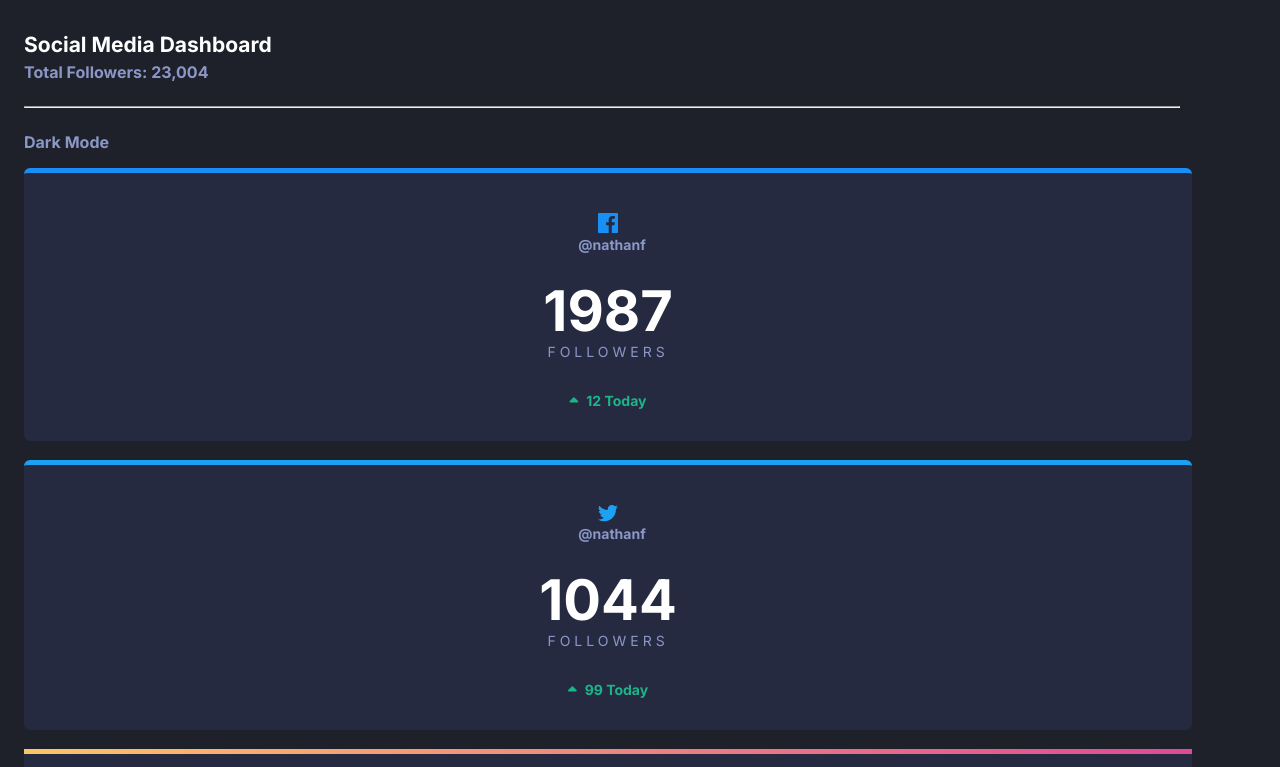
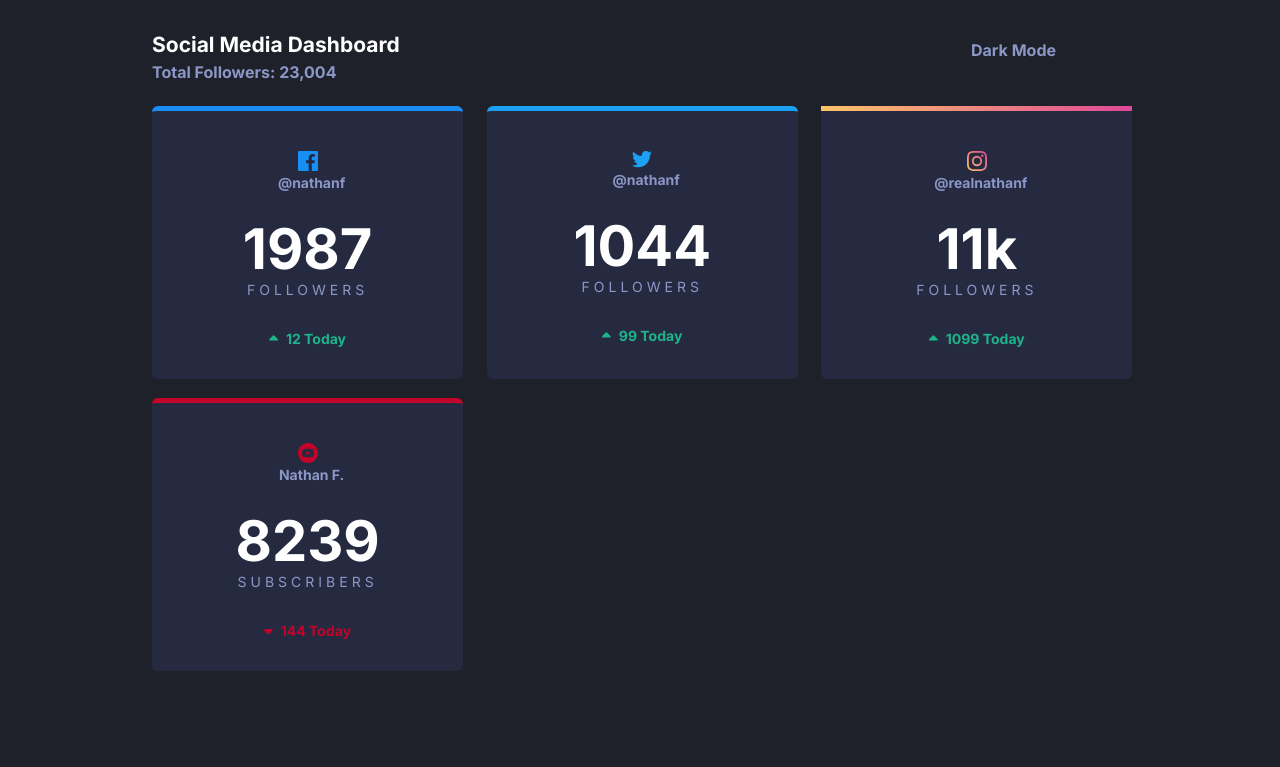
Before and after one commit to mbamamykel77/Social-Media-Dashboard, a plain HTML site: page index.html in a window 1280 px wide. Shown: the top 767 px of the page. Drawn offline with Linux system fonts and the light colour scheme; a web font is replaced by a local one.

Commit message:
worked on the desktop view

```diff
--- a/index.html
+++ b/index.html
@@ -12,14 +12,21 @@
     ></script>
   </head>
   <body>
-    <header>
+    <header class="header">
       <div class="headerText">
         <h2>Social Media Dashboard</h2>
         <p>Total Followers: 23,004</p>
       </div>
       <hr />
       <div class="toggle">
+        <div>
           <p>Dark Mode</p>
+        </div>
+        <!-- <div><label class="switch">
+            <input type="checkbox">
+            <span class="slider round"></span>
+          </label>
+        </div> -->
       </div>
     </header>
 
@@ -146,7 +153,9 @@
             <div><h1>5462</h1></div>
           </div>
           <div class="stat_2">
-            <div class="plenty"><img src="./images/icon-instagram.svg" alt="" /></div>
+            <div class="plenty">
+              <img src="./images/icon-instagram.svg" alt="" />
+            </div>
             <div class="stat_icon">
               <div><i class="fa-solid fa-caret-up"></i></div>
               <div><p>2257%</p></div>
@@ -160,7 +169,9 @@
             <div><h1>52k</h1></div>
           </div>
           <div class="stat_2">
-            <div class="plenty"><img src="./images/icon-instagram.svg" alt="" /></div>
+            <div class="plenty">
+              <img src="./images/icon-instagram.svg" alt="" />
+            </div>
             <div class="stat_icon">
               <div><i class="fa-solid fa-caret-up"></i></div>
               <div><p>1375%</p></div>
@@ -179,7 +190,9 @@
             <div><h1>117</h1></div>
           </div>
           <div class="stat_2">
-            <div class="plenty2"><img src="./images/icon-twitter.svg" alt="" /></div>
+            <div class="plenty2">
+              <img src="./images/icon-twitter.svg" alt="" />
+            </div>
             <div class="stat_icon">
               <div><i class="fa-solid fa-caret-up"></i></div>
               <div><p>303%</p></div>
@@ -193,7 +206,9 @@
             <div><h1>507</h1></div>
           </div>
           <div class="stat_2 down">
-            <div class="plenty2"><img src="./images/icon-twitter.svg" alt="" /></div>
+            <div class="plenty2">
+              <img src="./images/icon-twitter.svg" alt="" />
+            </div>
             <div class="stat_icon">
               <div><i class="fa-solid fa-caret-down"></i></div>
               <div><p>553%</p></div>
@@ -207,7 +222,9 @@
             <div><h1>107</h1></div>
           </div>
           <div class="stat_2 down">
-            <div class="plenty1"><img src="./images/icon-youtube.svg" alt="" /></div>
+            <div class="plenty1">
+              <img src="./images/icon-youtube.svg" alt="" />
+            </div>
             <div class="stat_icon">
               <div><i class="fa-solid fa-caret-down"></i></div>
               <div><p>19%</p></div>
@@ -221,7 +238,9 @@
             <div><h1>1407</h1></div>
           </div>
           <div class="stat_2 down">
-            <div class="plenty1"><img src="./images/icon-youtube.svg" alt="" /></div>
+            <div class="plenty1">
+              <img src="./images/icon-youtube.svg" alt="" />
+            </div>
             <div class="stat_icon">
               <div><i class="fa-solid fa-caret-down"></i></div>
               <div><p>12%</p></div>
--- a/style.css
+++ b/style.css
@@ -1,7 +1,7 @@
-@import url('https://fonts.googleapis.com/css2?family=Bai+Jamjuree:wght@500&family=Inter:wght@400;700&family=Space+Mono:wght@700&display=swap');
+@import url("https://fonts.googleapis.com/css2?family=Bai+Jamjuree:wght@500&family=Inter:wght@400;700&family=Space+Mono:wght@700&display=swap");
 
-body{
-    font-family: 'Inter', sans-serif;
+body {
+  font-family: "Inter", sans-serif;
   background-color: hsl(230, 17%, 14%);
   color: white;
   font-size: 14px;
@@ -14,16 +14,16 @@ body{
 }
 
 /* header */
-.headerText{
+.headerText {
   padding-top: 2rem;
   /* border-bottom: 0.5px solid hsl(228, 34%, 66%); */
   padding-bottom: 1.5rem;
 }
-hr{
+hr {
   width: 92%;
   color: hsl(228, 34%, 66%);
 }
-.headerText p{
+.headerText p {
   color: hsl(228, 34%, 66%);
   font-weight: bold;
   margin-top: 5px;
@@ -31,16 +31,30 @@ hr{
 }
 
 /* toggle */
-.toggle{
+.toggle {
   padding-top: 1.5rem;
   color: hsl(228, 34%, 66%);
   font-weight: bold;
   padding-bottom: 1rem;
   font-size: 16px;
+  display: flex;
+  justify-content: space-between;
+}
+.toggle button {
+  margin-left: -5.2rem;
+  width: 3rem;
+  background-color: hsl(228, 34%, 66%);
+  border: none;
+  border-radius: 10rem;
+  color: white;
 }
 
 /* Grid items */
-.grid-item{
+.firstGrid {
+  margin-bottom: 5rem;
+}
+
+.grid-item {
   background-color: hsl(228, 28%, 20%);
   width: 93%;
   text-align: center;
@@ -49,7 +63,7 @@ hr{
   border-radius: 6px;
   margin-bottom: 1.2rem;
 }
-.socials{
+.socials {
   display: flex;
   flex-direction: column;
   justify-content: center;
@@ -58,42 +72,42 @@ hr{
   margin-bottom: 1.5rem;
   padding-top: 0.5rem;
 }
-.socials p{
+.socials p {
   margin-left: 0.5rem;
 }
-.count h1{
+.count h1 {
   font-size: 3.5rem;
   margin-bottom: -1.2rem;
 }
-.count span{
+.count span {
   color: hsl(228, 34%, 66%);
   letter-spacing: 4px;
 }
 
-.stat{
+.stat {
   display: flex;
   justify-content: center;
   margin-top: 2rem;
   color: hsl(163, 72%, 41%);
   font-weight: bold;
 }
-.stat i{
+.stat i {
   margin-right: 0.5rem;
   color: hsl(163, 72%, 41%);
 }
 
-.twitter{
+.twitter {
   border-top: 5px solid hsl(203, 89%, 53%);
 }
-.instagram{
+.instagram {
   border-top: 5px solid;
-    border-image: linear-gradient(to right, hsl(37, 97%, 70%), hsl(329, 70%, 58%))1 0 0 0;
+  border-image: linear-gradient(to right, hsl(37, 97%, 70%), hsl(329, 70%, 58%))
+    1 0 0 0;
 }
-.youtube{
+.youtube {
   border-top: 5px solid hsl(348, 97%, 39%);
-    margin-bottom: 5rem;
 }
-.youtube i{
+.youtube i {
   color: hsl(348, 97%, 39%);
 }
 .youtube_stat {
@@ -102,7 +116,7 @@ hr{
 /* end of first grid */
 
 /* start of second div */
-.second_gridItem{
+.second_gridItem {
   background-color: hsl(228, 28%, 20%);
   width: 93%;
   padding: 1.5rem;
@@ -113,60 +127,111 @@ hr{
   align-items: center;
 }
 
-.views{
+.views {
   /* display: flex; */
   /* flex-direction: column; */
   margin-top: 1.5rem;
   margin-top: 0.5rem;
 }
-.views p{
+.views p {
   color: hsl(228, 34%, 66%);
   font-weight: bold;
   margin-bottom: 1.5rem;
 }
-.views h1{
+.views h1 {
   font-size: 2.5rem;
   margin-top: 2rem;
 }
 
-.stat_2{
+.stat_2 {
   /* display: flex; */
   /* flex-direction: column; */
   margin-top: 1rem;
   margin-bottom: 0.5rem;
-    font-family: 'Inter', sans-serif;
+  font-family: "Inter", sans-serif;
 }
 
-.stat_2 img{
+.stat_2 img {
   width: 1.5rem;
   margin-top: -1.5rem;
 }
 
-.stat_2 i{
+.stat_2 i {
   color: hsl(163, 72%, 41%);
   font-weight: bold;
   margin-top: 3rem;
   margin-left: -1.9rem;
 }
 
-.stat_icon{
+.stat_icon {
   margin-top: -0.5rem;
   margin-left: 0.2rem;
 }
-.stat_icon i{
+.stat_icon i {
   margin-left: -1rem;
 }
-.stat_icon p{
+.stat_icon p {
   margin-top: -1rem;
   color: hsl(163, 72%, 41%);
   font-weight: bold;
 }
-.plenty img{
+.plenty img {
   margin-left: 1.5rem;
 }
-.plenty2 img{
+.plenty2 img {
   margin-left: 1rem;
 }
-.plenty1 img{
+.plenty1 img {
   margin-left: 0.5rem;
 }
+
+/* start of destop view */
+@media (min-width: 760px) {
+  * {
+    box-sizing: border-box;
+    padding: 0;
+    margin: 0;
+  }
+  body {
+    margin-left: 8rem;
+  }
+  hr {
+    display: none;
+  }
+  /* header */
+  .header {
+    display: flex;
+    justify-content: space-between;
+  }
+  .toggle {
+    margin-right: 8rem;
+    margin-top: 1rem;
+  }
+  .toggle p {
+    margin-right: 6rem;
+  }
+
+  /* start of first grid */
+  .firstGrid {
+    display: grid;
+    grid-template-columns: repeat(auto-fill, minmax(260px, 1fr));
+    width: 89%;
+  }
+  .grid-item {
+    width: 93%;
+    margin-right: 1rem;
+  }
+  /* .instagram{
+    width: 98%;
+    margin-right: 1re;
+} */
+
+  /* start of second div */
+  .second-grid {
+    display: grid;
+    grid-template-columns: repeat(auto-fill, minmax(260px, 1fr));
+    width: 89%;
+  }
+
+
+}
```
Lines whose indentation alone changed are shown as unchanged.
